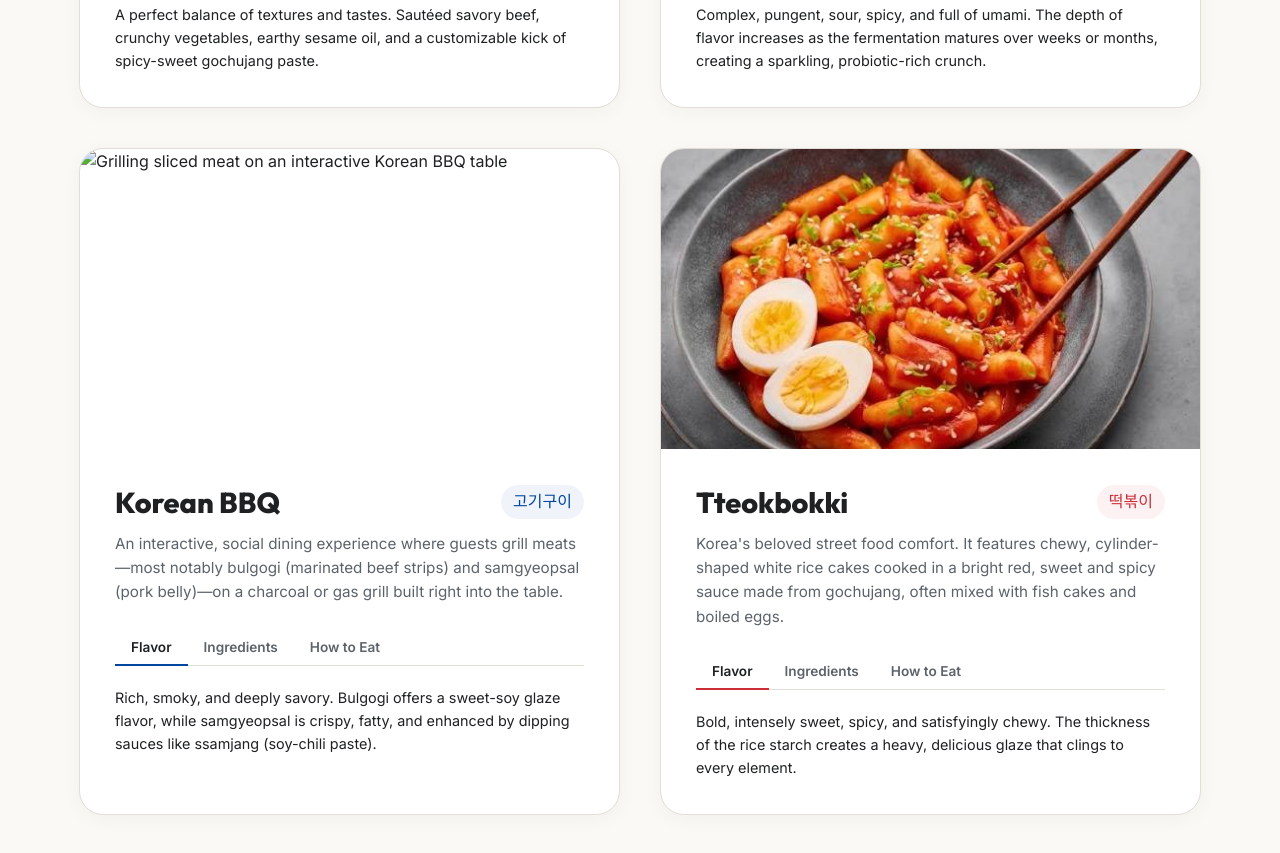
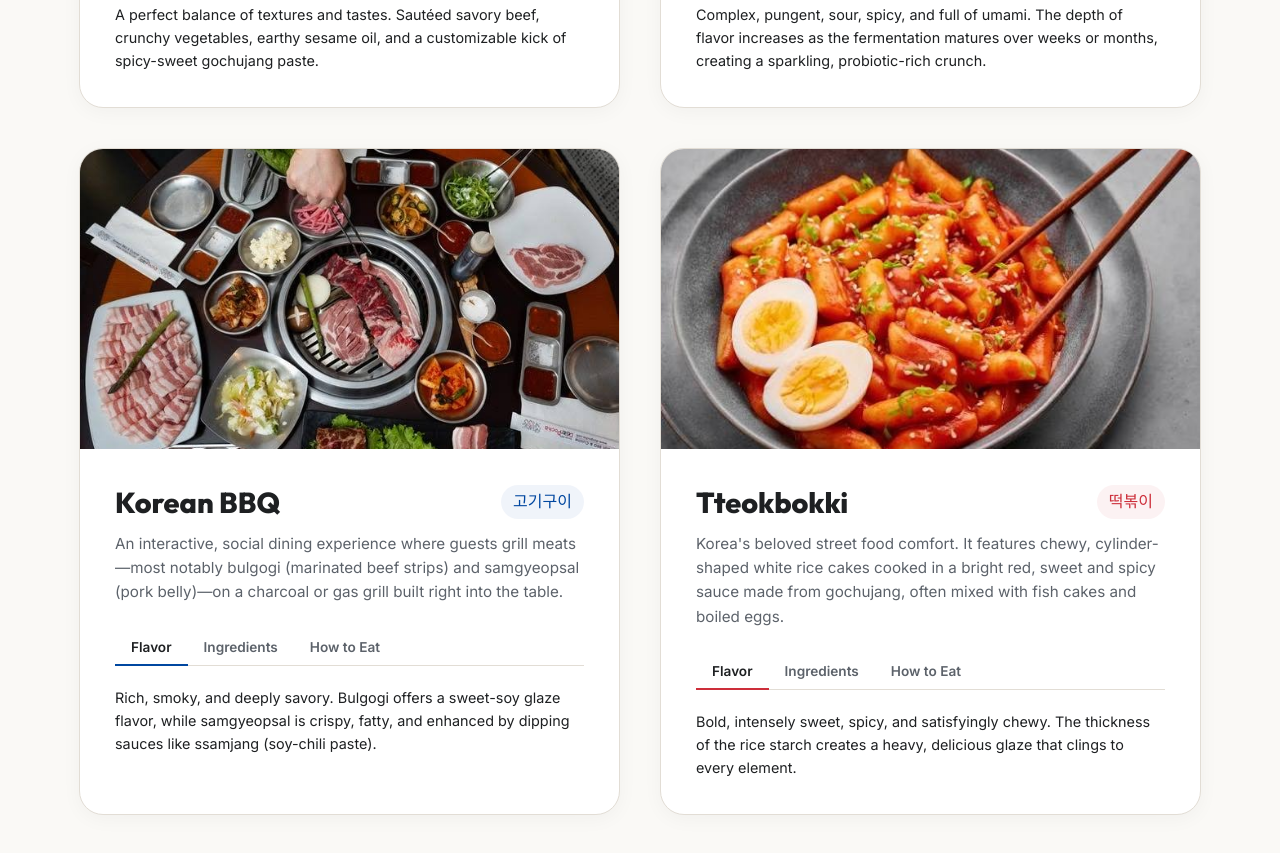
Before and after one commit to seomahaut/seomahaut.github.io, a plain HTML site: page food.html in a window 1280 px wide. Shown: the part 1280-2133 px from the top of the page. Drawn offline with Linux system fonts and the light colour scheme.

Commit message:
Update food.html

```diff
--- a/food.html
+++ b/food.html
@@ -128,7 +128,7 @@
         <!-- Dish 3: Korean BBQ -->
         <div class="food-card reveal">
           <div class="food-img-wrapper">
-            <img src="assets/images/kbbq.jpg" alt="Grilling sliced meat on an interactive Korean BBQ table">
+            <img src="kbbq.jpg" alt="Grilling sliced meat on an interactive Korean BBQ table">
           </div>
           <div class="food-body">
             <div class="food-title-row">
```
